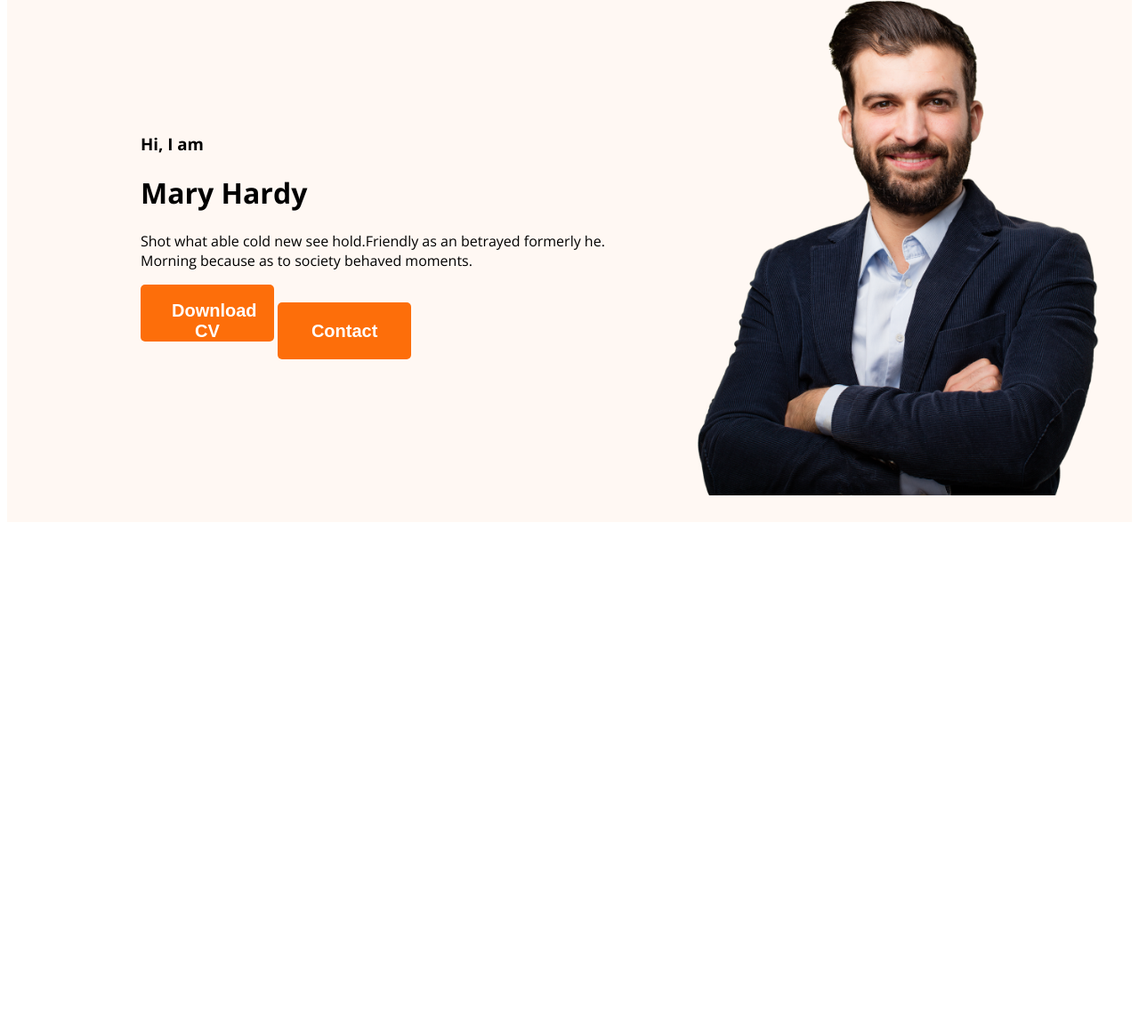
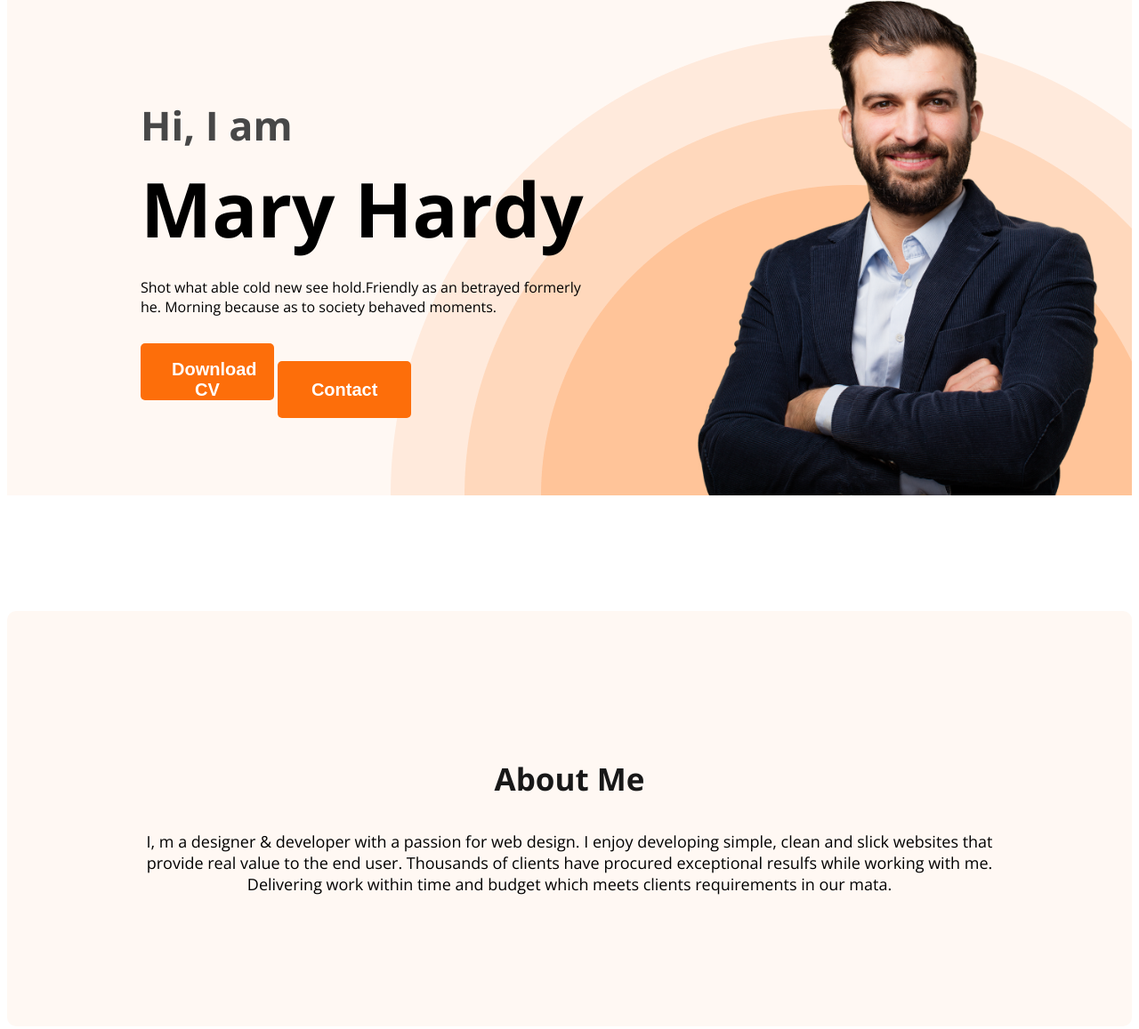
Before and after one commit to Mohaimenul2/developer-portfolio, a plain HTML site: page index.html in a window 1280 px wide. Shown: the part 211-1368 px from the top of the page at 89% size. Before the commit the page ends 806 px from the top, so only its background shows below. Drawn offline with nearby package versions, Linux system fonts and the light colour scheme.

Commit message:
about section

```diff
--- a/index.html
+++ b/index.html
@@ -24,12 +24,19 @@
             <div class="banner-content">
                 <h3 class="banner-greeting">Hi, I  am</h3>
                 <h1 class="banner-title">Mary Hardy</h1>
-                <p>Shot what able cold new see hold.Friendly as an betrayed formerly he. Morning because as to society behaved moments.</p>
+                <p class="banner-description">Shot what able cold new see hold.Friendly as an betrayed formerly he. Morning because as to society behaved moments.</p>
                 <button class="btn-primary">Download CV</button>
                 <button class="btn-primary">Contact</button>
             </div>
             <img class="profile-pic" src="images/hardy.png" alt="">
         </div>
     </header>
+    <main>
+        <section class="about">
+            <h3 class="section-title">About Me</h3>
+            <p class="section-description">I, m a designer & developer with a passion for web design. I enjoy developing simple, clean and slick websites that provide real value to the end user. Thousands of clients have procured exceptional resulfs while working with me. Delivering work within time and budget which meets clients requirements in our mata.</p>
+
+        </section>
+    </main>
 </body>
 </html>
--- a/styles/portfolio.css
+++ b/styles/portfolio.css
@@ -2,7 +2,12 @@
 body{
     font-family: 'Open Sans', sans-serif;
 }
-
+.section-title{
+    color: #181818;
+    text-align: center;
+    font-size: 35px;
+    font-weight: 700;
+}
 /* nav */
 nav{
     display: flex;
@@ -44,15 +49,47 @@ nav a{
 /*header*/
 .header{
     background-color: #FFF8F3;
+    background-image: url('../images/header_bg.png');
+    background-repeat: no-repeat;
+    background-position: bottom right;
 }
 .banner {
-    padding: 30px 30px 30px 150px;
+    padding: 30px 30px 0px 150px;
     display: flex;
     align-items: center;
+    justify-content: space-between;
 }
 .banner .profile-pic {
     width: 500px;
 }
 .banner-content{
+max-width: 500px;
+}
+.banner-greeting{
+    font-size: 45px;
+    color: #474747;
+    margin-bottom: 0px;
+}
+.banner-title{
+    font-size: 85px;
+    font-weight: 700;
+    margin-top: 5px;
+    margin-bottom: 20px;
+}
+.banner-description{
+    margin-bottom: 30px;
+}
+/*main section style*/
 
+/*About section style*/
+.about{
+    padding: 130px;
+    border-radius: 10px;
+    background: #FFF8F3;
+    margin: 130px 0;
 }
+.section-description{
+    color:#757575);
+    text-align: center;
+    font-size: 18px;
+}
```
